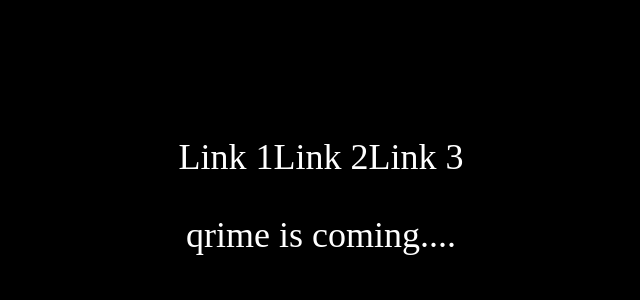
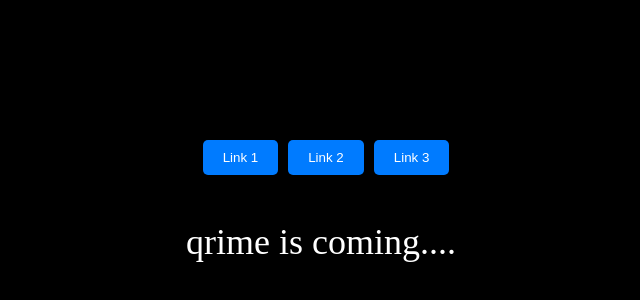
Before and after one commit to crispylines/qrime, a React (Create React App) app: page / in a window 1280 px wide. Shown: the part 186-486 px from the top of the page, without its empty margins (319-959 px from the left). Built offline with nearby package versions, Linux system fonts and the light colour scheme; a web font is replaced by a local one.

Commit message:
to nav move

```diff
--- a/src/App.css
+++ b/src/App.css
@@ -22,3 +22,22 @@
 .App-link {
   color: #FFFFFF;
 }
+.top-navigation {
+  display: flex;
+  justify-content: flex-end;
+  padding: 10px;
+}
+
+.top-navigation-button {
+  background-color: #007bff;
+  color: #fff;
+  border: none;
+  padding: 10px 20px;
+  margin-left: 10px;
+  border-radius: 5px;
+  cursor: pointer;
+}
+
+.top-navigation-button:hover {
+  background-color: #0056b3;
+}
--- a/src/App.js
+++ b/src/App.js
@@ -30,24 +30,24 @@ function App() {
     <div className="App font-link">
       <header className="App-header">
         <nav className="top-navigation">
-          <span
-            className="top-navigation-link"
+          <button
+            className="top-navigation-button"
             onClick={() => handleLinkClick('https://example.com/link1')}
           >
             Link 1
-          </span>
-          <span
-            className="top-navigation-link"
+          </button>
+          <button
+            className="top-navigation-button"
             onClick={() => handleLinkClick('https://example.com/link2')}
           >
             Link 2
-          </span>
-          <span
-            className="top-navigation-link"
+          </button>
+          <button
+            className="top-navigation-button"
             onClick={() => handleLinkClick('https://example.com/link3')}
           >
             Link 3
-          </span>
+          </button>
         </nav>
         <p
           className="text"
```
